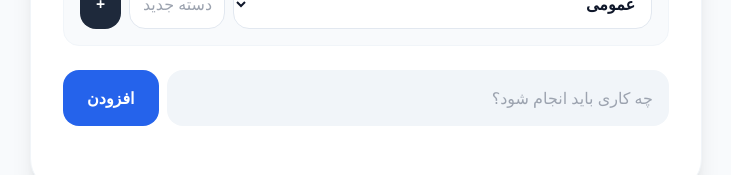
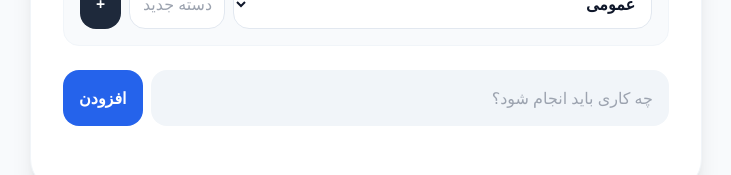
Before and after one commit to zahra-ghasemib/my-todo-app, a React (Vite) app: page / in a window 1280 px wide. Shown: the part 207-382 px from the top of the page, without its empty margins (274-1005 px from the left). Built offline with nearby package versions, Linux system fonts and the light colour scheme.

Commit message:
fix add button layout

```diff
--- a/src/App.tsx
+++ b/src/App.tsx
@@ -53,17 +53,17 @@ function App() {
           </div>
         </div>
         {/* بخش افزودن کار */}
-        <div className="flex gap-2 mb-8">
+        <div className="flex gap-2 mb-8 w-full max-w-full overflow-hidden">
           <input
             value={task}
             onChange={(e) => setTask(e.target.value)}
             onKeyDown={(e) => e.key === 'Enter' && addTask()}
             placeholder="چه کاری باید انجام شود؟"
-            className="flex-1 p-4 rounded-2xl bg-slate-100 outline-none focus:ring-2 focus:ring-blue-500"
+            className="flex-1 min-w-0 p-4 rounded-2xl bg-slate-100 outline-none focus:ring-2 focus:ring-blue-500"
           />
           <button
             onClick={addTask}
-            className="bg-blue-600 text-white px-6 py-4 rounded-2xl font-bold whitespace-nowrap hover:bg-blue-700 transition"
+            className="bg-blue-600 text-white px-4 py-4 rounded-2xl font-bold flex-shrink-0 hover:bg-blue-700 transition"
           >
             افزودن
           </button>
```
